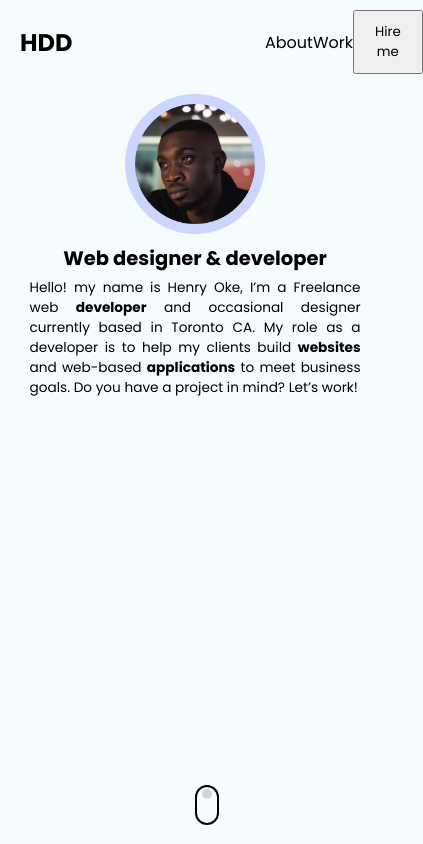
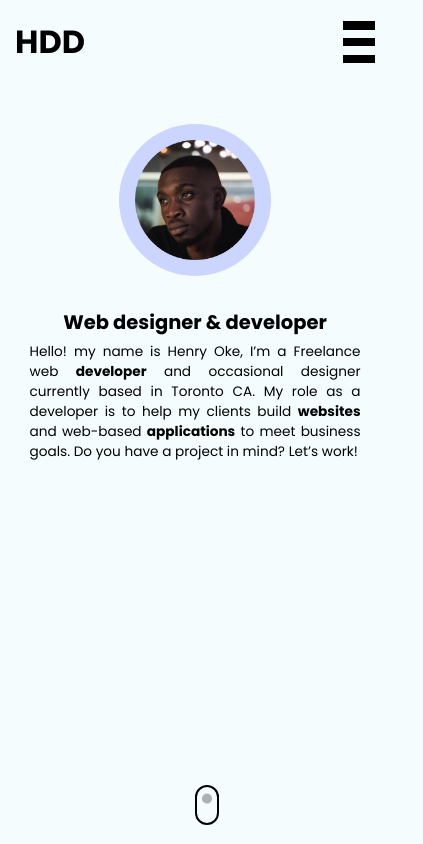
Before and after one commit to ok3dotdev/portfolio, a Next.js app: page / in a window 390 px wide. Shown: the top 844 px of the page, 423 px wide, since content can reach past the window. Built offline with nearby package versions, Linux system fonts and the light colour scheme.

Commit message:
Finish hompeage responsiveness and service section boxes

```diff
--- a/components/Contact.js
+++ b/components/Contact.js
@@ -2,7 +2,7 @@ import React from 'react'
 
 function Contact() {
     return (
-        <section>
+        <section className="contact">
             hello from contact
         </section>
     )
--- a/components/Hero.js
+++ b/components/Hero.js
@@ -7,7 +7,7 @@ import { SiGmail } from "react-icons/si";
 function Hero() {
   return (
     <section className="hero">
-      <div className="image">
+       <div className="hero__image">
         <img
           src="/photo.png"
           className="hero-image"
@@ -15,7 +15,9 @@ function Hero() {
           width={120}
           height={120}
         />
+
       </div>
+
       <div className="text__content">
         <h1 className="title">Web designer & developer</h1>
         <p className="description">
@@ -25,24 +27,17 @@ function Hero() {
           <strong>websites</strong> and web-based <strong>applications</strong>{" "}
           to meet business goals. Do you have a project in mind? Let’s work!
         </p>
-        {/* <div className="social-icons">
-          <div className="icon facebook">
-            <GrFacebookOption className="fb" size={50} />
-          </div>
-          <div className="icon twitter">
-            <FaTwitter className="fb" size={50} />
-          </div>
-          <div className="icon instagram">
-            <FaInstagram className="fb" size={50} />
-          </div>
-          <div className="icon email">
-            <SiGmail className="fb" size={50} />
-          </div>
-        </div> */}
-        <div className="scroll_icon">
+      </div>
+
+      <div className="cta__buttons">
+        <div className="learn__more"></div>
+        <div className="hireme"></div>
+      </div>
+
+      <div className="scroll_icon">
           <span className="circle"></span>
-        </div>
       </div>
+
     </section>
   );
 }
--- a/components/Navbar.js
+++ b/components/Navbar.js
@@ -2,19 +2,27 @@ import React from 'react'
 
 function Navbar() {
     return (
-        <nav>
+        <header className="container">
             <div className="logo">
                 <h1 className="logo_text">
                     HDD
                 </h1>
 
             </div>
+            <nav>
                 <ul className="nav-links">
                     <li className="links">About</li>
                     <li className="links">Work</li>
                     <li className="links"><button>Hire me</button></li>
                 </ul>
             </nav>
+
+            <div className="mobile__hamburger">
+                <div className="line"></div>
+                <div className="line"></div>
+                <div className="line"></div>
+            </div>
+        </header>
     )
 }
 
--- a/components/Services.js
+++ b/components/Services.js
@@ -50,6 +50,24 @@ function Services() {
             </h3>
           </div>
         </div>
+        <div className="service">
+          <h3 style={{ paddingBottom: "35px" }}>Website Development</h3>
+          <p style={{ paddingBottom: "20px" }}>
+            Working closely with clients to provide eCommerce solutions to meet
+            specific business goals, at the same time giving customers a pleasnt
+            shopping experience browsing your online store.
+          </p>
+          <div className="learnmore">
+            <h3>
+              Learn More{" "}
+              <span>
+                <BsArrowRight
+                  style={{ lineHeight: "12px", fontSize: "20px" }}
+                />
+              </span>{" "}
+            </h3>
+          </div>
+        </div>
       </div>
     </section>
   );
--- a/pages/index.js
+++ b/pages/index.js
@@ -17,8 +17,8 @@ export default function Home() {
 
         <Hero />
         <Services />
-        {/* <Project />
-        <Contact /> */}
+        {/* <Project />*/}
+        <Contact />
       </main>
 
       {/* <footer className={styles.footer}>
--- a/styles/globals.css
+++ b/styles/globals.css
@@ -12,11 +12,6 @@ body {
   background-color: #f4fcfd;
 }
 
-section {
-  margin-top: 40px;
-  height: 100vh;
-}
-
 a {
   color: inherit;
   text-decoration: none;
@@ -26,25 +21,59 @@ li {
   list-style: none;
 }
 
-button {
-  padding: 10px 20px;
-}
+
 
 /* Navbar styles start */
-nav {
-  padding: 10px 20px;
+header{
   display: flex;
   width: 100%;
   justify-content: space-between;
+  min-height: 10vh;
   align-items: center;
+  padding: 0 15px;
 }
 
-ul {
+.nav-links{
   display: flex;
-  width: 30%;
+}
+nav{
+  display: none;
+}
+.links{
+  margin-left: 4em;
+  font-size: 1.5vw;
+}
+.mobile__hamburger{
+  display: flex;
+  height: 5vh;
+  width: 2em;
+
+  flex-direction: column;
   justify-content: space-between;
-  align-items: center;
 }
+.line{
+  background-color: black;
+  width: 100%;
+  height:   1vh;
+
+}
+
+@media screen and (min-width: 768px) {
+
+  /* Hide mobile hamburger on large screen sizes */
+      .mobile__hamburger{
+        display: none;
+      }
+    /* Show navigation links on large screen */
+    nav{
+      display: block;
+    }
+      header{
+        width: 85vw;
+        margin: 0 auto;
+      }
+  }
+
 
 /* Navbar styles end */
 
@@ -53,8 +82,12 @@ ul {
 .hero {
   width: 100%;
   text-align: center;
+  min-height: 90vh;
+  /* background-color: blue; */
 }
+
 .text__content {
+  margin-top: 2rem;
   text-align: center;
 }
 .description {
@@ -62,21 +95,26 @@ ul {
   width: 50%;
   margin: 0 auto;
 }
-.image {
+.hero__image {
   display: flex;
   justify-content: center;
   align-items: center;
   margin: 0 auto;
   border-radius: 50%;
-  width: 140px;
-  height: 140px;
+  width: 9.5rem;
+  height: 9.5rem;
   padding: 0px;
   background-color: rgba(0, 20, 255, 0.17);
+  margin-top: 2.5rem;
+
 }
 .title {
+
   margin-top: 10px;
   margin-bottom: 5px;
 }
+
+
 /* .image {
 
   background-color: rgba(0, 20, 255, 0.17);
@@ -173,7 +211,7 @@ ul {
 .service_boxes {
   padding: 0 50px;
   display: grid;
-  grid-template-columns: 1fr 1fr;
+  grid-template-columns: 1fr 1fr 1fr;
   grid-column-gap: 64px;
   grid-template-rows: auto;
 }
@@ -199,9 +237,9 @@ ul {
 
 /* projects ends */
 @media only screen and (min-width: 800px) {
-  .hero {
+  /* .hero {
     margin-top: 80px;
-  }
+  } */
   .description {
     line-height: 30px;
     font-size: 1.5vw;
@@ -215,9 +253,9 @@ ul {
   /* .social-icons {
     display: none;
   } */
-  .hero {
+  /* .hero {
     margin-top: 10px;
-  }
+  } */
 
   .description {
     width: 90%;
```
Lines whose indentation alone changed are shown as unchanged.
